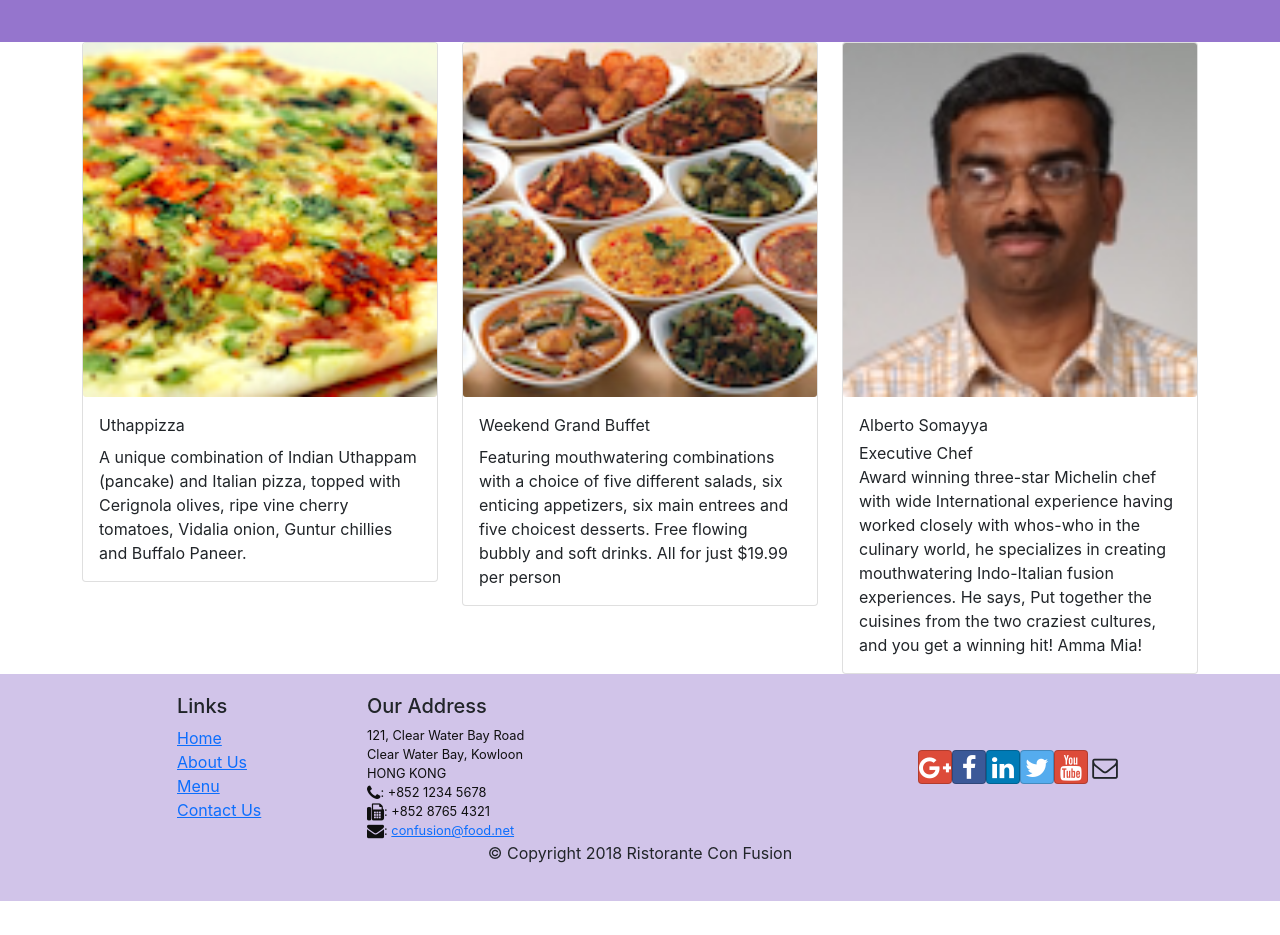
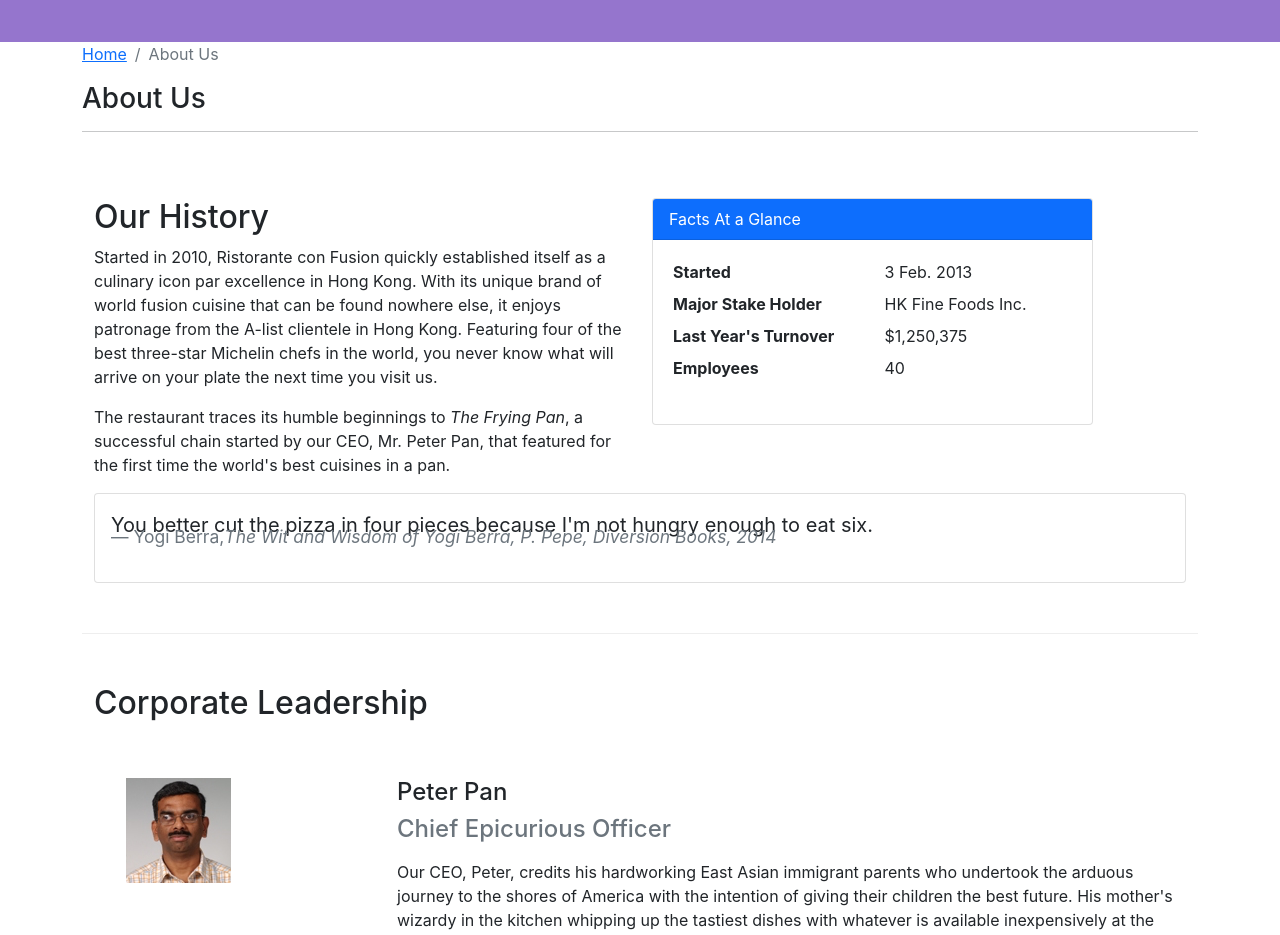
Before and after one commit to yaghoob-pr/coursera-confusion, a React (Create React App) app: page /aboutus in a window 1280 px wide. Before the commit this address led to /home. Shown: the part 300-1235 px from the top of the page. Before the commit the page ends 1201 px from the top, so only its background shows below. Built offline with nearby package versions, Linux system fonts and the light colour scheme.

Commit message:
second assignment: about us page

```diff
--- /dev/null
+++ b/src/components/AboutComponent.js
@@ -0,0 +1,128 @@
+import React from "react";
+import {
+  Breadcrumb,
+  BreadcrumbItem,
+  Card,
+  CardBody,
+  CardHeader,
+  Media,
+} from "reactstrap";
+import { Link } from "react-router-dom";
+
+function Renderleaders(props){
+    const result = props.leaders.map((leader) => {
+      return (
+      <div key={leader.id} className='col-12 mt-5'>
+        <Media className='row'>
+          <Media left middle className='col-3'>
+            <Media object src={leader.image} alt={leader.name}/>
+          </Media>
+          <Media body className='col-9 ml-5'>
+            <Media heading>{leader.name}</Media>
+            <h4 className='text-muted'>{leader.designation}</h4>
+            <p className='pt-2'>{leader.description}</p>
+          </Media>
+        </Media>
+        </div>
+      )
+
+    })
+
+    return (
+      <div>
+        {result}
+      </div>
+    )
+}
+
+function About(props) {
+  const leaders = props.leaders.map((leader) => {
+    return <p>Leader {leader.name}</p>;
+  });
+
+  return (
+    <div className="container">
+      <div className="row">
+        <Breadcrumb>
+          <BreadcrumbItem>
+            <Link to="/home">Home</Link>
+          </BreadcrumbItem>
+          <BreadcrumbItem active>About Us</BreadcrumbItem>
+        </Breadcrumb>
+        <div className="col-12">
+          <h3>About Us</h3>
+          <hr />
+        </div>
+      </div>
+      <div className="row row-content">
+        <div className="col-12 col-md-6">
+          <h2>Our History</h2>
+          <p>
+            Started in 2010, Ristorante con Fusion quickly established itself as
+            a culinary icon par excellence in Hong Kong. With its unique brand
+            of world fusion cuisine that can be found nowhere else, it enjoys
+            patronage from the A-list clientele in Hong Kong. Featuring four of
+            the best three-star Michelin chefs in the world, you never know what
+            will arrive on your plate the next time you visit us.
+          </p>
+          <p>
+            The restaurant traces its humble beginnings to{" "}
+            <em>The Frying Pan</em>, a successful chain started by our CEO, Mr.
+            Peter Pan, that featured for the first time the world's best
+            cuisines in a pan.
+          </p>
+        </div>
+        <div className="col-12 col-md-5">
+          <Card>
+            <CardHeader className="bg-primary text-white">
+              Facts At a Glance
+            </CardHeader>
+            <CardBody>
+              <dl className="row p-1">
+                <dt className="col-6">Started</dt>
+                <dd className="col-6">3 Feb. 2013</dd>
+                <dt className="col-6">Major Stake Holder</dt>
+                <dd className="col-6">HK Fine Foods Inc.</dd>
+                <dt className="col-6">Last Year's Turnover</dt>
+                <dd className="col-6">$1,250,375</dd>
+                <dt className="col-6">Employees</dt>
+                <dd className="col-6">40</dd>
+              </dl>
+            </CardBody>
+          </Card>
+        </div>
+        <div className="col-12">
+          <Card>
+            <CardBody className="bg-faded">
+              <blockquote className="blockquote">
+                <p className="mb-0">
+                  You better cut the pizza in four pieces because I'm not hungry
+                  enough to eat six.
+                </p>
+                <footer className="blockquote-footer">
+                  Yogi Berra,
+                  <cite title="Source Title">
+                    The Wit and Wisdom of Yogi Berra, P. Pepe, Diversion Books,
+                    2014
+                  </cite>
+                </footer>
+              </blockquote>
+            </CardBody>
+          </Card>
+        </div>
+      </div>
+      <div className="row row-content">
+        <div className="col-12">
+          <h2>Corporate Leadership</h2>
+        </div>
+        <div className="col-12">
+          <Media list>
+            <Renderleaders leaders={props.leaders} />
+          </Media>
+        </div>
+      </div>
+    </div>
+  );
+}
+
+export default About;
--- a/src/components/MainComponent.js
+++ b/src/components/MainComponent.js
@@ -7,6 +7,7 @@
 import Footer from "./FooterComponent";
 import { Switch, Route, Redirect } from "react-router-dom";
 import Contact from "./ContactusComponent";
+import About from './AboutComponent'
 import { COMMENTS } from "../shared/comments";
 import { LEADERS } from "../shared/leaders";
 import { PROMOTIONS } from "../shared/promotion";
@@ -46,6 +47,7 @@
       )
     }
 
+
     return (
       <div>
         <Header />
@@ -58,6 +60,7 @@
           />
           <Route path="/menu/:dishId" component={DishWithId} />
           <Route exact path="/contactus" component={Contact} />
+          <Route exact path="/aboutus" component={() => <About leaders={this.state.leaders}/>} />
           <Redirect to="/home" />
         </Switch>
         <Footer />
```
